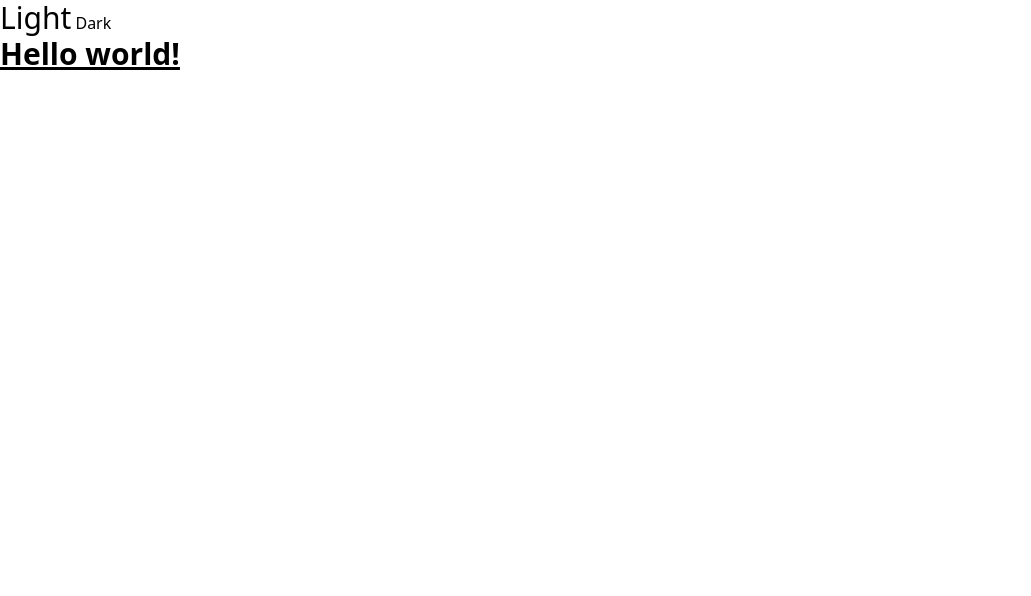
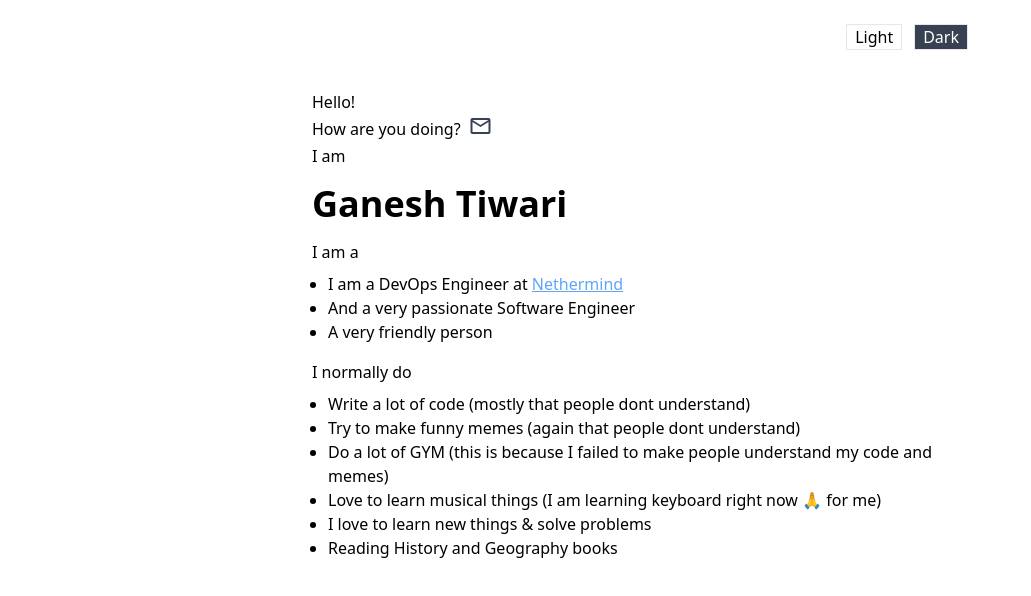
Before and after one commit to gat786/portfolio, a SvelteKit app: page / in a window 1280 px wide. Shown: the top 596 px of the page, without its empty margins (0-1031 px from the left). Built offline with nearby package versions, Linux system fonts and the light colour scheme.

Commit message:
feat: Added normal information

```diff
--- a/package.json
+++ b/package.json
@@ -32,5 +32,8 @@
 		"typescript": "^5.0.0",
 		"vite": "^4.4.2"
 	},
-	"type": "module"
+	"type": "module",
+	"dependencies": {
+		"material-icons": "^1.13.11"
+	}
 }
--- a/src/routes/+layout.svelte
+++ b/src/routes/+layout.svelte
@@ -1,5 +1,7 @@
 <script>
   import '../app.css';
+
+  import 'material-icons/iconfont/material-icons.css';
 </script>
 
 <slot />
--- a/src/routes/+page.svelte
+++ b/src/routes/+page.svelte
@@ -1,10 +1,71 @@
 <head>
   <title>Portfolio</title>
 </head>
-<div>
-  <button class="text-3xl">Light</button>
-  <button>Dark</button>
-  <h1 class="text-3xl font-bold underline">
-    Hello world!
-  </h1>
+<div class="flex flex-col items-center">
+  <div class="w-3/4 max-w-2xl">
+    <div class="p-2 flex justify-end gap-3 w-full my-4">
+      <button class="border px-2">Light</button>
+      <button class="border px-2 bg-gray-700 text-white">Dark</button>
+    </div>
+    <div class="m-2 my-8">
+      <div class="my-4">
+        <p class="font-thin">
+          <span>
+            Hello!<br/>
+          </span>
+          <span class="flex items-center gap-2" title="Send me a message about how you feel">
+            How are you doing?
+            <a href="mailto:me@gats.dev">
+              <span class="material-icons-outlined text-gray-700">mail</span><br/>
+            </a>
+          </span>
+          <span>
+            I am
+          </span>
+        </p>
+      </div>
+      <h1 class="text-4xl font-bold">
+        Ganesh Tiwari
+      </h1>
+
+      <div class="flex flex-col gap-2 my-4 font-light">
+        I am a
+        <ul style="list-style-type:disc;" class="ml-4">
+          <li>
+            I am a DevOps Engineer at <a class="underline text-blue-400" href="https://nethermind.io">Nethermind</a>
+          </li>
+          <li>
+            And a very passionate Software Engineer
+          </li>
+          <li>
+            A very friendly person
+          </li>
+        </ul>
+      </div>
+
+      <div class="flex flex-col gap-2 my-4 font-light">
+        I normally do
+        <ul style="list-style-type:disc;" class="ml-4">
+          <li>
+            Write a lot of code (mostly that people dont understand)
+          </li>
+          <li>
+            Try to make funny memes (again that people dont understand)
+          </li>
+          <li>
+            Do a lot of GYM (this is because I failed to make people understand my code and memes)
+          </li>
+          <li>
+            Love to learn musical things (I am learning keyboard right now 🙏 for me)
+          </li>
+          <li>
+            I love to learn new things & solve problems
+          </li>
+          <li>
+            Reading History and Geography books
+          </li>
+        </ul>
+      </div>
+    </div>
+  </div>
 </div>
--- a/tailwind.config.js
+++ b/tailwind.config.js
@@ -5,4 +5,5 @@ export default {
     extend: {},
   },
   plugins: [],
+  darkMode: 'class',
 }
```
Also changed, not shown: 1 other file (tests, documents, lock files or other folders).
